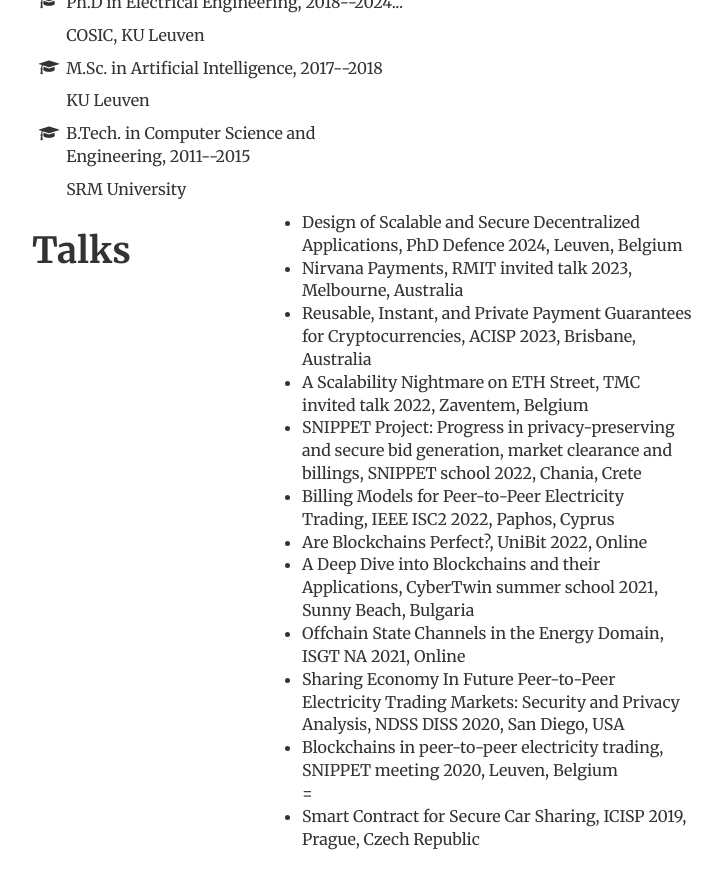
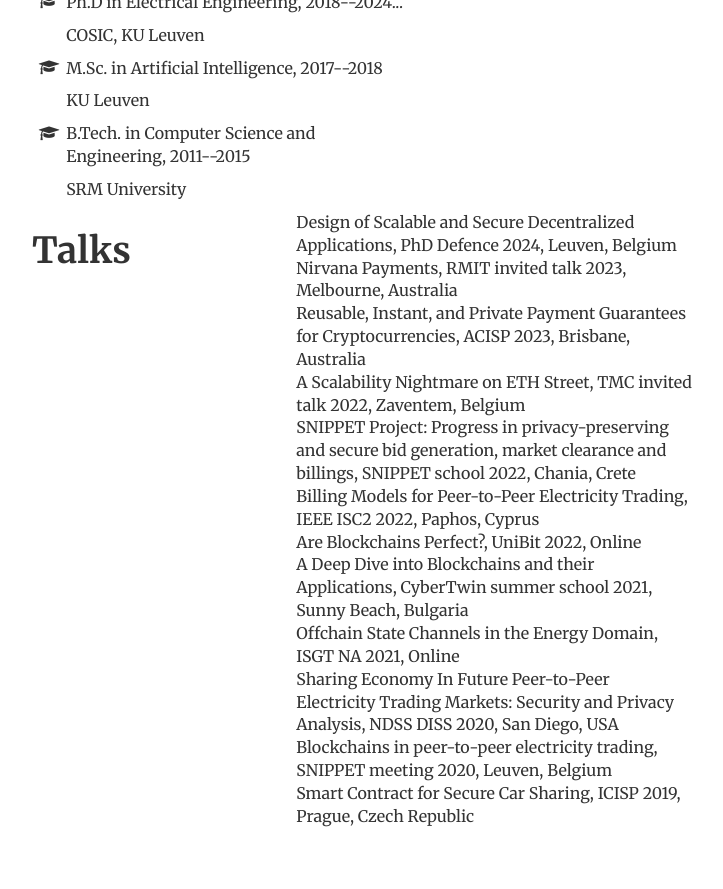
Before and after one commit to AkashMVerma/akashmadhusudan.github.io, a Jekyll site: the page built from about/index.html, in a window 1280 px wide and 900 px high, scrolled down 708 px. Shown: the top 889 px of the window, without its empty margins (278-1001 px from the left). Built offline with Jekyll 4.4.1, drawn with Linux system fonts in a browser that asks for light colours; a style sheet for code colours, icons or effects is not loaded.

Commit message:
Updating my about page

```diff
--- a/about/index.html
+++ b/about/index.html
@@ -59,7 +59,7 @@
 
     </div>
     <div class="col-xs-12 col-md-8">
-      <ul>
+      <ul class="ul-edu fa-ul">
           <li>Design of Scalable and Secure Decentralized Applications, PhD Defence 2024, Leuven, Belgium</li>
           <li>Nirvana Payments, RMIT invited talk 2023, Melbourne, Australia</li>
           <li>Reusable, Instant, and Private Payment Guarantees for Cryptocurrencies, ACISP 2023, Brisbane, Australia</li>
@@ -70,7 +70,7 @@
           <li>A Deep Dive into Blockchains and their Applications, CyberTwin summer school 2021, Sunny Beach, Bulgaria</li>
           <li>Offchain State Channels in the Energy Domain, ISGT NA 2021, Online</li>
           <li>Sharing Economy In Future Peer-to-Peer Electricity Trading Markets: Security and Privacy Analysis, NDSS DISS 2020, San Diego, USA</li>
-          <li>Blockchains in peer-to-peer electricity trading, SNIPPET meeting 2020, Leuven, Belgium</li>=
+          <li>Blockchains in peer-to-peer electricity trading, SNIPPET meeting 2020, Leuven, Belgium</li>
           <li>Smart Contract for Secure Car Sharing, ICISP 2019, Prague, Czech Republic</li>
       </ul>
 
```
